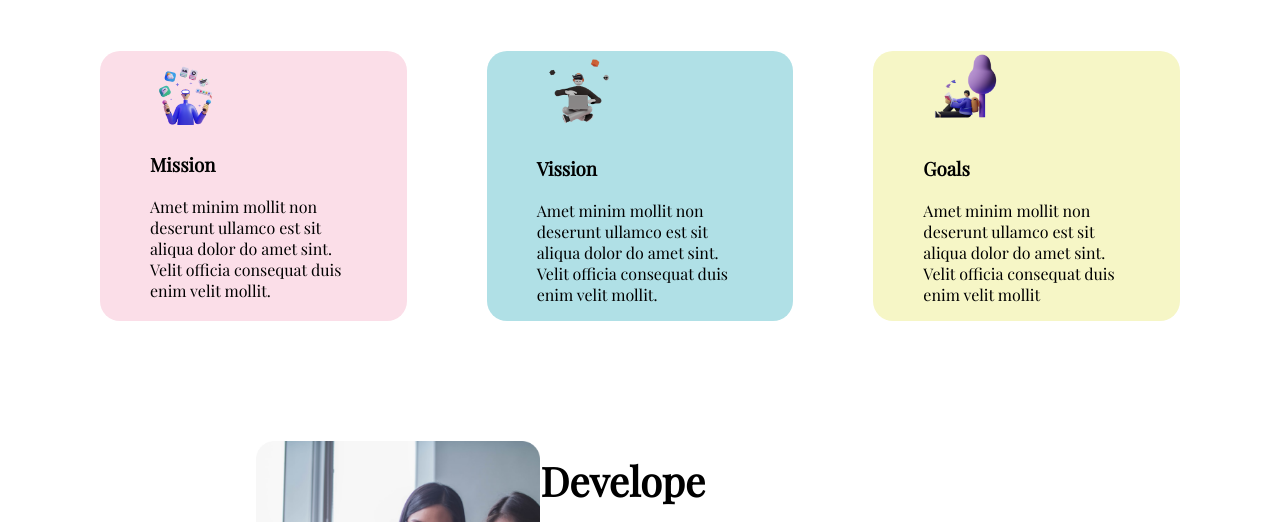
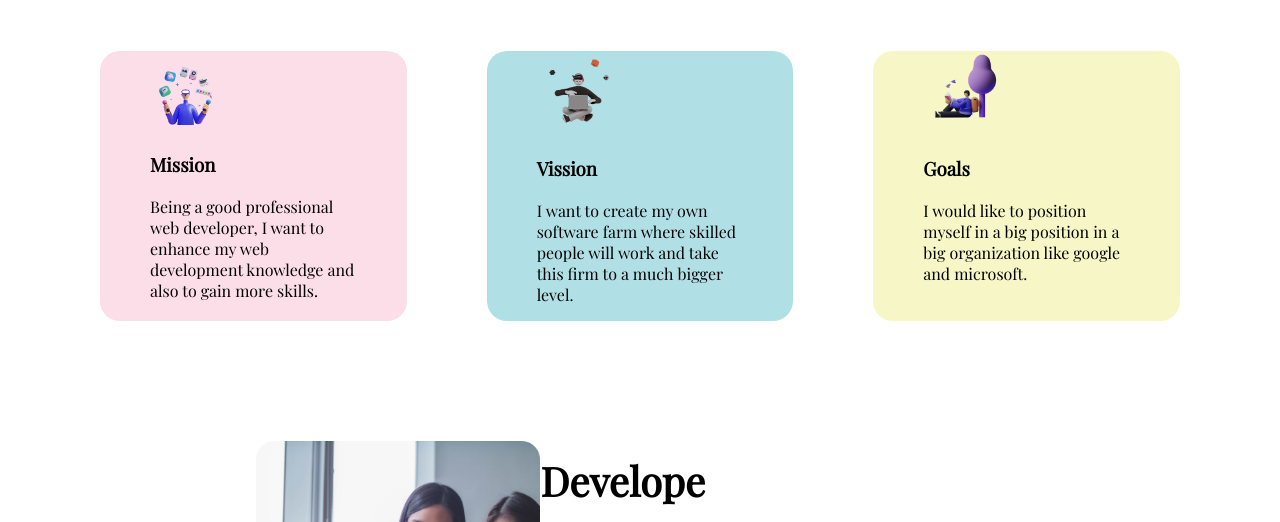
Before and after one commit to i-j-esha/my-mission, a plain HTML site: page index.html in a window 1280 px wide. Shown: the part 578-1100 px from the top of the page. Drawn offline with nearby package versions, Linux system fonts and the light colour scheme.

Commit message:
extra modified

```diff
--- a/index.html
+++ b/index.html
@@ -38,10 +38,8 @@
 
                 <h3>Mission</h3>
                 <p>
-                    Amet minim mollit non deserunt
-                    ullamco est sit aliqua dolor do amet
-                    sint. Velit officia consequat duis enim
-                    velit mollit.
+                    Being a good professional web developer, I want to enhance my web development knowledge and also to
+                    gain more skills.
                 </p>
             </div>
             <div id="second-logo" class="middle-boxs">
@@ -50,10 +48,9 @@
 
                 <h3>Vission</h3>
                 <p>
-                    Amet minim mollit non deserunt
-                    ullamco est sit aliqua dolor do amet
-                    sint. Velit officia consequat duis enim
-                    velit mollit.
+                    I want to create my own software farm where skilled people will work and take this firm to a much
+                    bigger level.
+
                 </p>
             </div>
 
@@ -63,10 +60,7 @@
 
                 <h3>Goals</h3>
                 <p>
-                    Amet minim mollit non deserunt
-                    ullamco est sit aliqua dolor do amet
-                    sint. Velit officia consequat duis enim
-                    velit mollit
+                    I would like to position myself in a big position in a big organization like google and microsoft.
                 </p>
             </div>
 
```
Also changed, not shown: images/shapes/shape-1.png (deleted), images/shapes/shape-3.png (deleted), images/shapes/shape-5.png (deleted), images/shapes/shape-6.png (deleted), images/shapes/shape-8.png (deleted), 4 other files.
